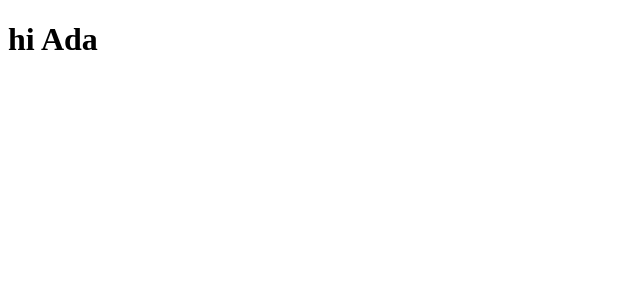
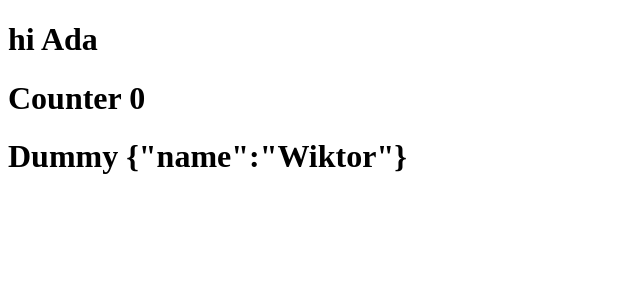
Before and after one commit to Roller23/blog, a Next.js app: page / in a window 1280 px wide. Shown: the top 300 px of the page, without its empty margins (0-640 px from the left). Built offline with nearby package versions, Linux system fonts and the light colour scheme.

Commit message:
add typescript

```diff
--- /dev/null
+++ b/additional.d.ts
@@ -0,0 +1,3 @@
+interface Dummy {
+  name: string
+}
--- a/package.json
+++ b/package.json
@@ -11,5 +11,9 @@
     "next": "^10.0.0",
     "react": "17.0.1",
     "react-dom": "17.0.1"
+  },
+  "devDependencies": {
+    "@types/react": "^17.0.14",
+    "typescript": "^4.3.5"
   }
 }
--- a/pages/index.js
+++ /dev/null
@@ -1,5 +0,0 @@
-import Head from 'next/head'
-
-export default function Home() {
-  return <h1>hi Ada</h1>
-}
--- /dev/null
+++ b/pages/index.tsx
@@ -0,0 +1,22 @@
+import Head from 'next/head'
+
+export default function Home({data}) {
+  return (
+    <>
+      <Head>
+        <title>Kania codes blog</title>
+      </Head>
+      <h1>hi Ada</h1>
+      <h1>Counter {data.counter}</h1>
+      <h1>Dummy {JSON.stringify(data.dummy)}</h1>
+    </>
+  )
+}
+
+let counter = 0
+
+export async function getServerSideProps() {
+  // Pass data to the page via props
+  let dummy: Dummy = {name: 'Wiktor'}
+  return {props: {data: {counter: counter++, dummy}}}
+}
```
Also changed, not shown: tsconfig.json (added, +29 -0 lines), next-env.d.ts (added), 1 other file (tests, documents, lock files or other folders).
